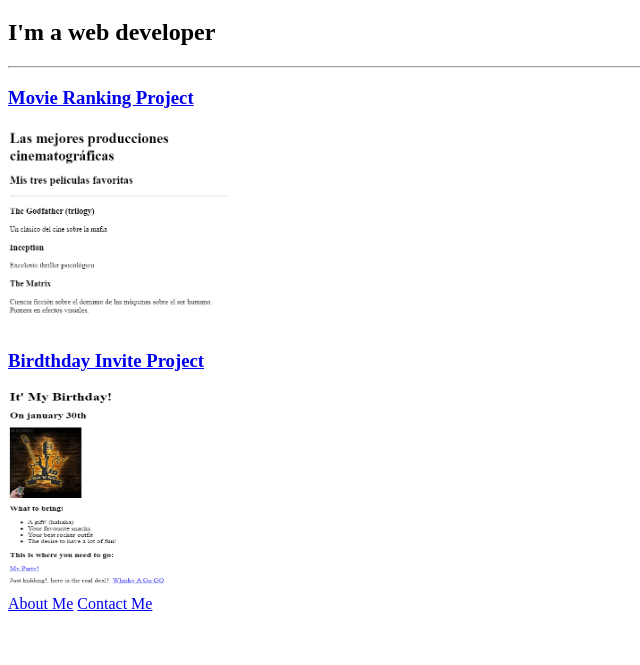
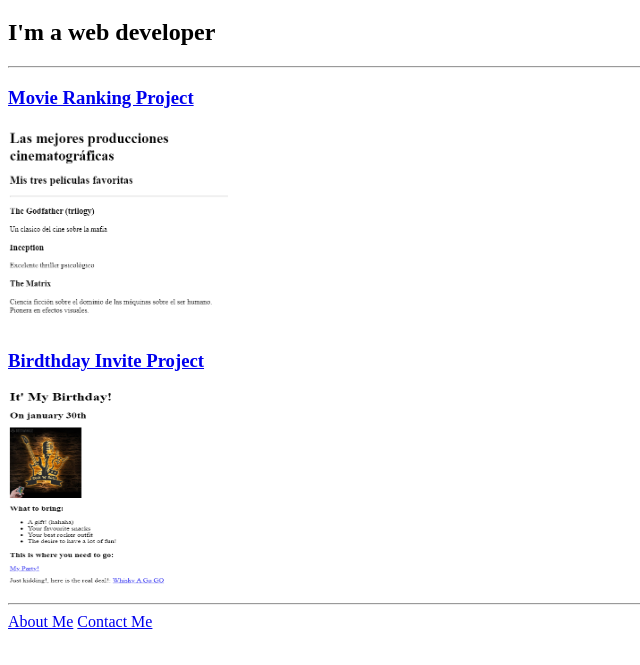
Before and after one commit to joebenitezm/html-portfolio, a plain HTML site: page index.html in a window 1280 px wide. Shown: the part 61-726 px from the top of the page, without its empty margins (0-640 px from the left). Drawn offline with Linux system fonts and the light colour scheme.

Commit message:
Update index.html

```diff
--- a/index.html
+++ b/index.html
@@ -11,9 +11,10 @@
     <h2>I'm a web developer</h2>
     <hr />
     <h3><a href="./public/projects/movie-ranking.html">Movie Ranking Project</a></h3>
-    <img src="./assets/images/MovieRanking.png" width="220" height="200" />
+    <img src="./assets/images/MovieRanking.png" width="220" height="200" /> <br />
     <h3><a href="./public/projects/bday-invite.html">Birdthday Invite Project</a></h3>
     <img src="./assets/images/BdayInviteJoe.png" width="180" height="200" /> <br />
+    <hr />
     <a href="./public/about.html">About Me</a>
     <a href="./public/contact.html">Contact Me</a>
 </body>
```
